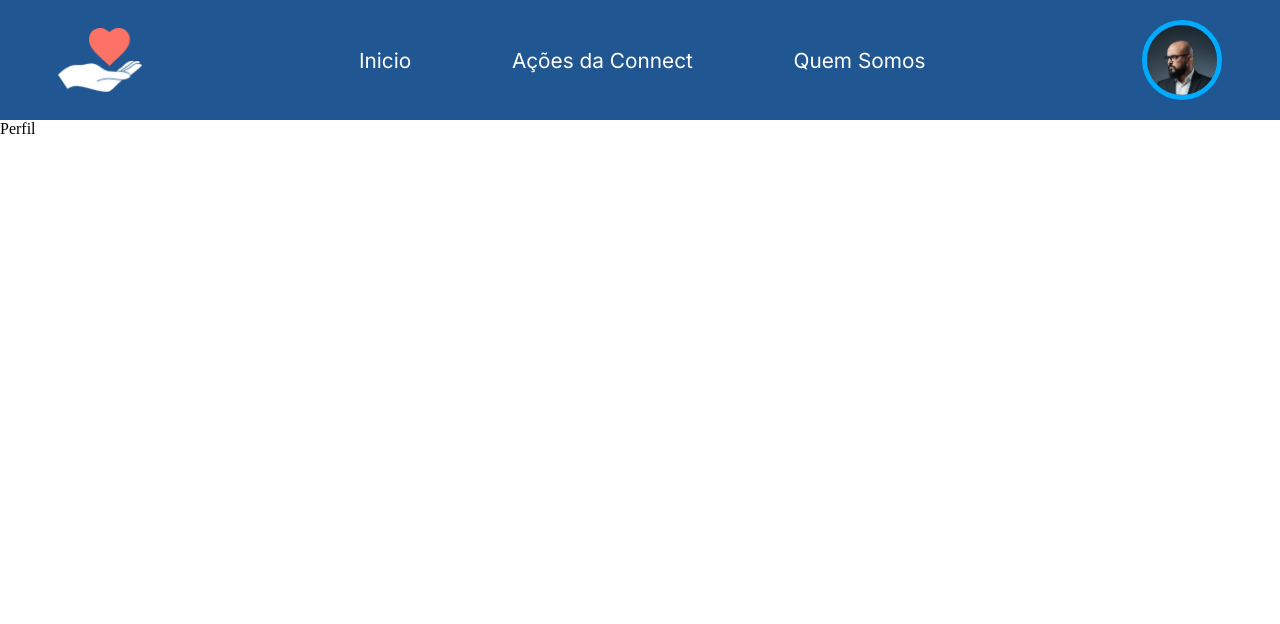
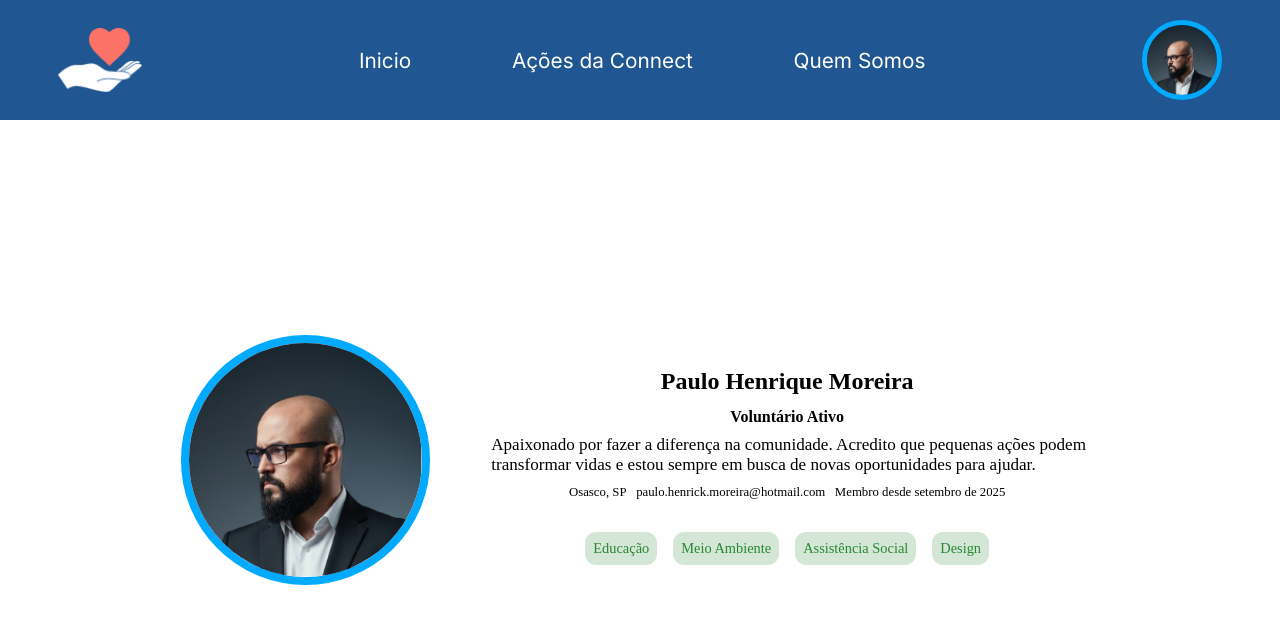
Before and after one commit to paulohenriquemoreira/Desafio-Final-Connect, a React (Vite) app: page /perfil in a window 1280 px wide. Shown: the top 624 px of the page. Built offline with nearby package versions, Linux system fonts and the light colour scheme; a web font is replaced by a local one.

Commit message:
Criado tela Perfil e responsividade até notebook

```diff
--- a/src/components/Footer/Footer.module.scss
+++ b/src/components/Footer/Footer.module.scss
@@ -1,5 +1,5 @@
 
-@import '../../styles/variaveis.scss';
+@use'../../styles/variaveis' as*;
 
 .FooterSection{
     background-color: $colorAzul;
--- a/src/components/Inicio/Inicio.jsx
+++ b/src/components/Inicio/Inicio.jsx
@@ -5,6 +5,6 @@ import React from 'react'
 
 export default function Inicio() {
   return (
-    <div>Inicio</div>
+    <div>Sou o inicio</div>
   )
 }
--- a/src/components/Inicio/Inicio.module.scss
+++ b/src/components/Inicio/Inicio.module.scss
@@ -1,42 +1,31 @@
-@import '../../styles/variaveis.scss';
-
-.SectionInicial{
-    height: 75vh;
-    display: flex;
-    align-items: center;
+@use'../../styles/variaveis' as*;
 
 
-    .TextosIniciais{
-        color: $colorAzul;
-        padding: 0 2rem;
-        width: 60%;
-
-        h1{
-            font-family: $fontePrincipal;
-            font-weight: 700 bold;
-            font-size: 5.7rem;
-            line-height: 4.8rem;
-            margin-bottom: 2rem;
-        }
-
-        p{
-            font-family: $fonteOutras;
-            font-weight: 400 normal;
-            font-size: 1.7rem;
-        }
-
-    }
 
 
+// Responsividade Tablet
+
+@media(min-width:501px) and (max-width: 900px){
+  /* Estilos para desktops grandes */
 }
 
-.SectionImg{
-    margin: 0 auto;
-    padding-top: 2.8rem;
-    width: 35%;
 
-    Img{
-      width: 25.5rem;
-    }
+// Responsividade Laptop/Notebook
 
+@media(min-width:901px) and (max-width: 15000px){
+  /* Estilos para desktops grandes */
 }
+
+
+// Responsividade Desktop
+
+@media(min-width:15001px) and (max-width: 18000px){
+  /* Estilos para desktops grandes */
+}
+
+
+// Responsividade Tela Ampla
+
+@media(min-width:18001px){
+  /* Estilos para desktops grandes */
+}
--- a/src/components/NavBar/NavBar.module.scss
+++ b/src/components/NavBar/NavBar.module.scss
@@ -1,4 +1,4 @@
-@import '../../styles/variaveis.scss';
+@use '../../styles/variaveis' as*;
 
 .NavBarHeader {
   background-color: $colorAzul;
--- a/src/components/Perfil/Perfil.jsx
+++ b/src/components/Perfil/Perfil.jsx
@@ -1,10 +1,32 @@
 
 import FotoDePerfil from "../../assets/FotoPerfil.png"
+import Styles from "./Perfil.module.scss"
 
 import React from 'react'
 
 export default function Perfil() {
   return (
-    <div>Perfil</div>
+    <section>
+      <article className={Styles.SectionPerfil}>
+        <img src={FotoDePerfil} alt="Foto de Perfil" className={Styles.FotoPerfil} />
+        <div className={Styles.DescricaoPerfil} >
+          <h1>Paulo Henrique Moreira</h1>
+          <h4>Voluntário Ativo</h4>
+          <p className={Styles.TextoDescricao}>Apaixonado por fazer a diferença na comunidade. Acredito que pequenas ações podem
+            transformar vidas e estou sempre em busca de novas oportunidades para ajudar.</p>
+          <address className={Styles.Endereco}>
+              <p className={Styles.EnderecoItem}>Osasco, SP</p>
+              <p className={Styles.EnderecoItem}>paulo.henrick.moreira@hotmail.com</p>
+              <p className={Styles.EnderecoItem}> Membro desde setembro de 2025</p>
+          </address>
+          <ul className={Styles.ListTags}>
+            <li className={Styles.ListTagsItens}>Educação</li>
+            <li className={Styles.ListTagsItens}>Meio Ambiente</li>
+            <li className={Styles.ListTagsItens}>Assistência Social</li>
+            <li className={Styles.ListTagsItens}>Design</li>
+          </ul>
+        </div>
+      </article>
+    </section>
   )
 }
--- a/src/components/Perfil/Perfil.module.scss
+++ b/src/components/Perfil/Perfil.module.scss
@@ -0,0 +1,195 @@
+@use "../../styles/variaveis" as*;
+
+.SectionPerfil{
+    height: 90vh;
+    display: flex;
+    flex-direction: column;
+    align-items: center;
+    padding: 2rem 1rem ;
+
+
+    .FotoPerfil{
+        border-radius: 100%;
+        border: 0.5rem solid $colorAzulClaro;
+        width: 60%;
+    }
+
+}
+
+.DescricaoPerfil{
+    text-align: center;
+
+
+    h1{
+        font-size: 1.5rem;
+        margin: 1rem 0;
+    }
+
+    h4{
+        font-size: 1rem;
+
+    }
+
+    .TextoDescricao{
+        font-size: 1.3rem;
+        margin: 1rem 0;
+    }
+}
+
+.Endereco{
+    font-size: 1.1rem;
+    font-style: normal;
+    margin-bottom: 2rem;
+}
+
+.ListTags{
+    display: flex;
+    justify-content: center;
+
+    .ListTagsItens{
+        font-size: 0.8rem;
+        margin: 0 auto;
+        background-color: $colorVerdeClaro;
+        color: $colorVerdeEscura;
+        padding: 0.2rem;
+        border-radius: 0.5rem;
+    }
+}
+
+
+// Responsividade Tablet
+
+@media(min-width:501px) and (max-width: 900px){
+      .SectionPerfil{
+            height: 95vh;
+            padding: 2.5rem 1rem ;
+
+
+            .FotoPerfil{
+                border: 0.8rem solid $colorAzulClaro;
+
+            }
+
+      }
+
+        .DescricaoPerfil{
+
+            h1{
+                font-size: 2.5rem;
+                margin: 1.3rem 0;
+            }
+
+            h4{
+                font-size: 1.7rem;
+
+            }
+
+            .TextoDescricao{
+                font-size: 2.5rem;
+                margin: 1.5rem 0;
+            }
+        }
+
+        .Endereco{
+            font-size: 2.3rem;
+            margin-bottom: 1rem;
+        }
+
+        .ListTags{
+            margin-top: 3rem;
+
+            .ListTagsItens{
+                font-size: 1.8rem;
+                margin: 0 1rem;
+                background-color: $colorVerdeClaro;
+                color: $colorVerdeEscura;
+                padding: 0.4rem;
+                border-radius: 0.7rem;
+            }
+        }
+}
+
+
+// Responsividade Laptop/Notebook
+
+@media(min-width:901px) and (max-width: 15000px){
+        .SectionPerfil{
+            height: 85vh;
+            display: flex;
+            flex-direction: row;
+            align-items: center;
+            justify-content: center;
+
+
+            .FotoPerfil{
+                border: 0.5rem solid $colorAzulClaro;
+                width: 20%;
+            }
+
+        }
+
+        .DescricaoPerfil{
+            width: 50%;
+            text-align: center;
+            margin: 0.6rem 0 0.6rem 2.8rem;
+            //padding: 3rem;
+
+
+            h1{
+                font-size: 1.5rem;
+                margin: 0.8rem 0;
+            }
+
+            h4{
+                font-size: 1rem;
+
+            }
+
+            .TextoDescricao{
+                font-size: 1.07rem;
+                margin: 0.6rem 0 0.6rem 1rem;
+                text-align: left;
+            }
+        }
+
+        .Endereco{
+            width: 100%;
+            display: flex;
+            align-items: center;
+            justify-content: center;
+            font-size: 0.8rem;
+            margin-bottom: 1.7rem;
+
+            .EnderecoItem{
+                margin: 0 0.3rem;
+            }
+        }
+
+        .ListTags{
+            margin-top: 2rem;
+
+            .ListTagsItens{
+                font-size: 0.9rem;
+                margin: 0 0.5rem;
+                background-color: $colorVerdeClaro;
+                color: $colorVerdeEscura;
+                padding: 0.5rem;
+                border-radius: 0.7rem;
+            }
+        }
+
+}
+
+
+// Responsividade Desktop
+
+@media(min-width:15001px) and (max-width: 18000px){
+  /* Estilos para desktops grandes */
+}
+
+
+// Responsividade Tela Ampla
+
+@media(min-width:18001px){
+  /* Estilos para desktops grandes */
+}
--- a/src/styles/variaveis.scss
+++ b/src/styles/variaveis.scss
@@ -5,7 +5,8 @@ $colorAzul:#205691;
 $colorAzulClaro:#00AAFF;
 $colorBranco:#FFFFFF;
 $colorPreta:#000000;
-$colorVerde:#278733;
+$colorVerdeEscura:#278733;
+$colorVerdeClaro:#D4E7D6;
 
 //Variaveis de Fonte
 $fontePrincipal:'Source Sans 3', sans-serif;
```
